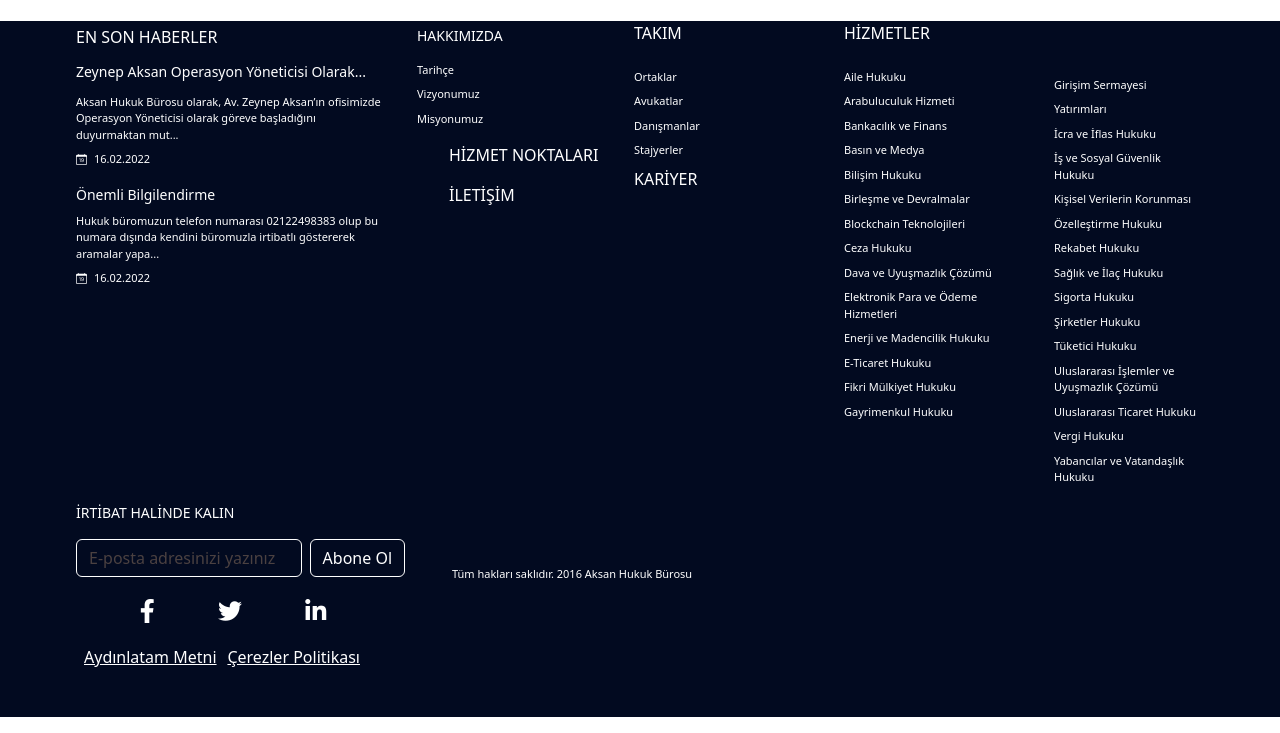
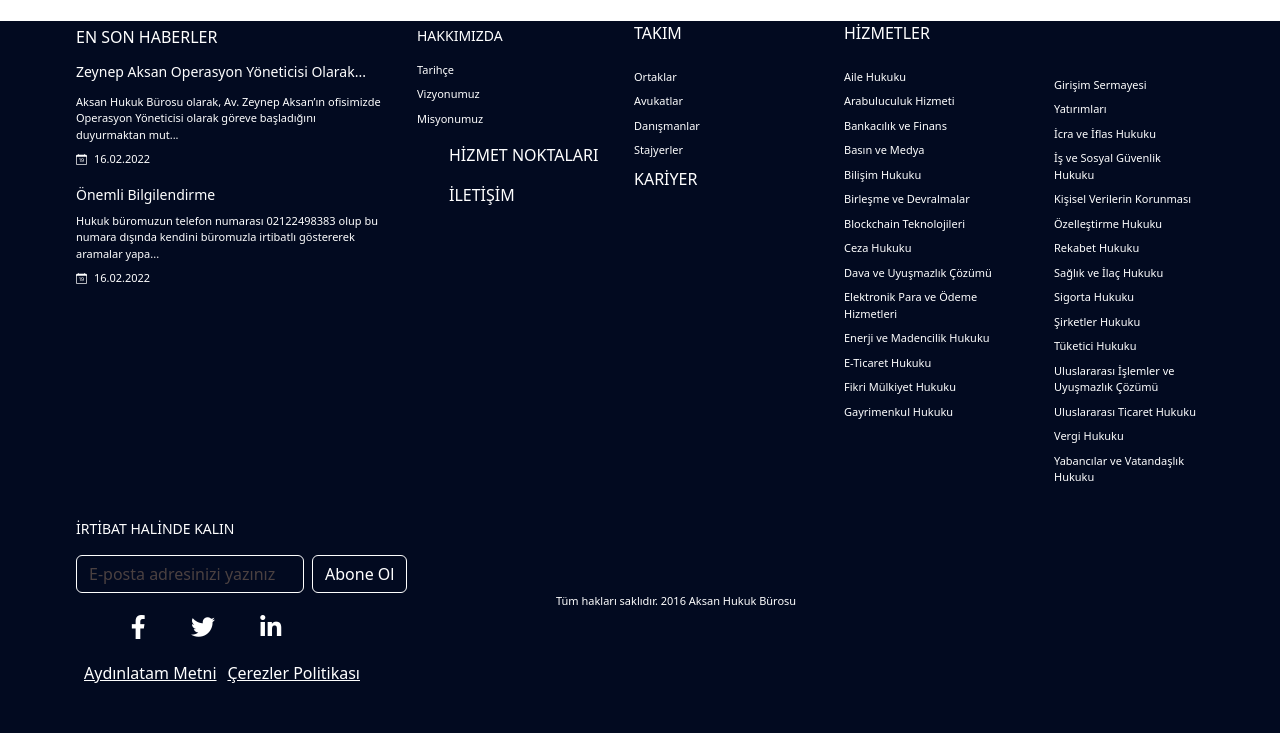
Before and after one commit to abdullahjsd/Aksan-Hukuk-Clone, a plain HTML site: page index.html in a window 1280 px wide. Shown: the part 3259-3992 px from the top of the page. Drawn offline with nearby package versions, Linux system fonts and the light colour scheme.

Commit message:
home end

```diff
--- a/index.html
+++ b/index.html
@@ -386,15 +386,16 @@
 
     </div>
     <div class="row myContainer text-white pb-5">
-      <div class="col d-flex">
-        <div class="col-4">
-          <p class="fs">İRTİBAT HALİNDE KALIN</p>
+      <div class="col-md-5 d-block">
+        <div class="end-foother">
+          <p class="fs my-sm-3 my-2">İRTİBAT HALİNDE KALIN</p>
           <form class="d-flex">
-            <input class="form-control me-2 w-60 border border-white bg-transparent myC text-white" type="text" placeholder="E-posta adresinizi yazınız">
+            <input class="form-control me-2 w-50 border border-white bg-transparent myC text-white" type="text" placeholder="E-posta adresinizi yazınız">
             <button class="btn hvr text-white border border-white link-offset-1-hover" type="button">Abone Ol</button>
           </form>
+        </div>
         <div class="social d-flex fs-4">
-            <ul class="d-flex justify-content-around w-75 mt-3">
+          <ul class="d-flex justify-content-around w-50 mt-3">
             <li>
               <a href="#"><i class="fa-brands fa-facebook-f" style="color: #ffffff;"></i></a>
             </li>
@@ -406,18 +407,33 @@
             </li>
           </ul>
       </div>
+      <div class="end">
+        <span><a href="#" class="fs-6 text-white text-decoration-underline p-2">Aydınlatam Metni</a></span>
+        <span><a href="#" class="fs-6 text-white text-decoration-underline">Çerezler Politikası</a></span>
+      </div>
+
+      </div>
+      <div class="col-4 d-flex align-items-center">
+        <div class="mt-3">
+          <p class="pt-sm-3">Tüm hakları saklıdır. 2016 Aksan Hukuk Bürosu</p>
+        </div>
+      </div>
+    </div>
+
+  </footer>
+  <!-- <div class="row >
+    <div class="col d-flex">
+      <div class="col-4">
+        <p class="fs">İRTİBAT HALİNDE KALIN</p>
+
+
       </div>
       <div class="col mt-3 mt-sm-5">
         <p class="pt-sm-3">Tüm hakları saklıdır. 2016 Aksan Hukuk Bürosu</p>
       </div>
     </div>
-      <div class="end">
-        <span><a href="#" class="fs-6 text-white text-decoration-underline px-2">Aydınlatam Metni</a></span>
-        <span><a href="#" class="fs-6 text-white text-decoration-underline">Çerezler Politikası</a></span>
-      </div>
-    </div>
-  </footer>
 
+  </div>  -->
 
 
     <script src="https://cdn.jsdelivr.net/npm/bootstrap@5.3.0/dist/js/bootstrap.bundle.min.js" integrity="sha384-geWF76RCwLtnZ8qwWowPQNguL3RmwHVBC9FhGdlKrxdiJJigb/j/68SIy3Te4Bkz" crossorigin="anonymous"></script>
--- a/style/style.css
+++ b/style/style.css
@@ -189,6 +189,7 @@
     .d-768{
         display: none!important;
     }
+
   }
 @media only screen and (max-width: 750px) {
     .about {
```
Lines whose indentation alone changed are shown as unchanged.
